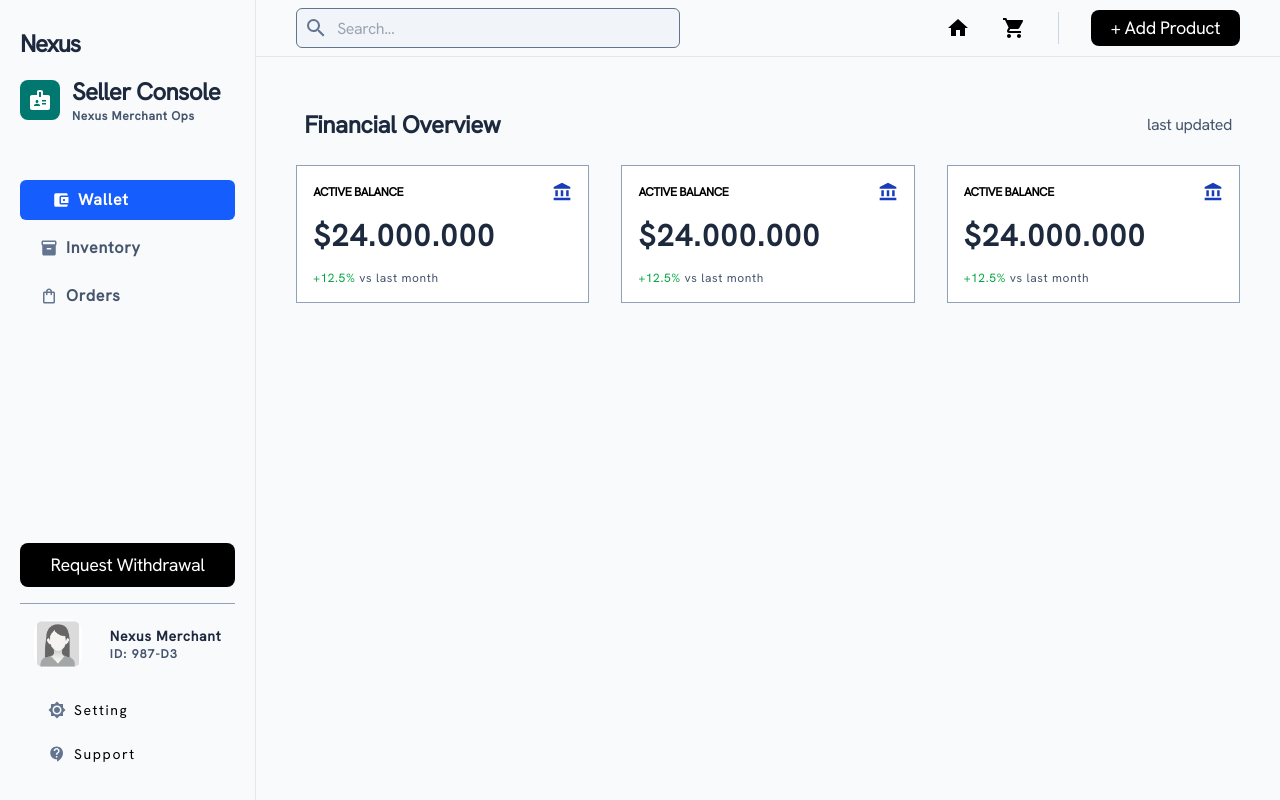
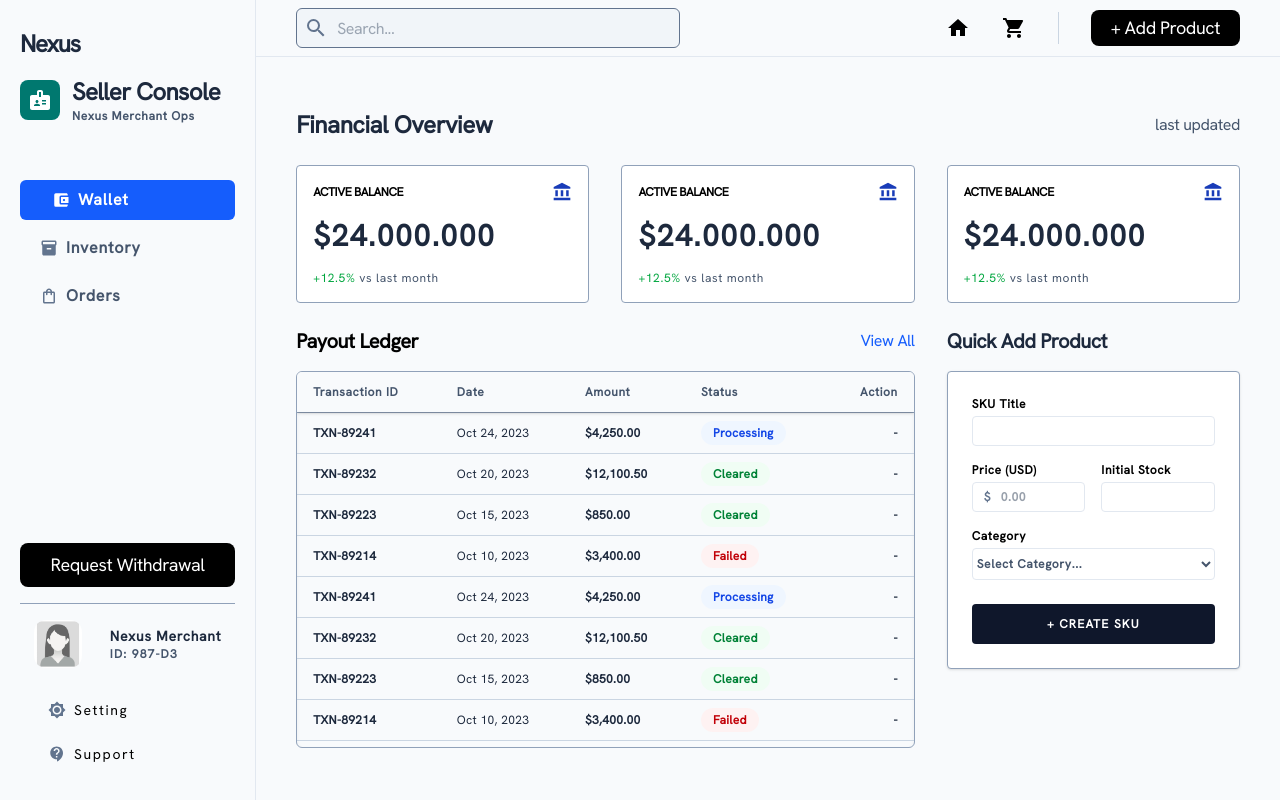
Before and after one commit to Sarath-Dharmaraj/Nexus_Commerce, a React (Vite) app in the folder Frontend/: page /merchant in a window 1280 px wide. Built offline with nearby package versions, Linux system fonts and the light colour scheme.

Commit message:
wallet page completed

```diff
--- a/Frontend/src/components/merchComp/Wallet.jsx
+++ b/Frontend/src/components/merchComp/Wallet.jsx
@@ -23,7 +23,7 @@ function Wallet() {
     },
     {
       id: "card_3",
-      title: "TOTAL REVENUE (YTD)",
+      title: "TOTAL REVENUE (Yth)",
       value: "$1.2M",
       subtitle: "Progress to goal",
       progressValue: 75,
@@ -56,21 +56,83 @@ function Wallet() {
       amount: "$3,400.00",
       status: "Failed",
     },
+    {
+      transactionId: "TXN-89241",
+      date: "Oct 24, 2023",
+      amount: "$4,250.00",
+      status: "Processing",
+    },
+    {
+      transactionId: "TXN-89232",
+      date: "Oct 20, 2023",
+      amount: "$12,100.50",
+      status: "Cleared",
+    },
+    {
+      transactionId: "TXN-89223",
+      date: "Oct 15, 2023",
+      amount: "$850.00",
+      status: "Cleared",
+    },
+    {
+      transactionId: "TXN-89214",
+      date: "Oct 10, 2023",
+      amount: "$3,400.00",
+      status: "Failed",
+    },
+    {
+      transactionId: "TXN-89241",
+      date: "Oct 24, 2023",
+      amount: "$4,250.00",
+      status: "Processing",
+    },
+    {
+      transactionId: "TXN-89232",
+      date: "Oct 20, 2023",
+      amount: "$12,100.50",
+      status: "Cleared",
+    },
+    {
+      transactionId: "TXN-89223",
+      date: "Oct 15, 2023",
+      amount: "$850.00",
+      status: "Cleared",
+    },
+    {
+      transactionId: "TXN-89214",
+      date: "Oct 10, 2023",
+      amount: "$3,400.00",
+      status: "Failed",
+    },
   ];
+
+  const ledgerColorSwitcher = (status) => {
+    switch (status) {
+      case "Processing":
+        return "text-blue-700 bg-blue-50 border-blue-200";
+      case "Cleared":
+        return "text-green-700 bg-green-50 border-green-200";
+      case "Failed":
+        return "text-red-700 bg-red-50 border-red-200";
+      default:
+    }
+  };
 
   if (!state.wallet) return null;
 
   return (
-    <div className="w-full h-screen bg-slate-50 px-5 py-8">
-      <div className="flex flex-col items-center justify-around gap-6 w-full px-5 py-5 ">
-        <div className="flex items-center justify-between px-2 w-full font-hanken tracking-tight text-slate-600 ">
+    <div className="w-full h-screen bg-slate-50 px-5 py-8 flex flex-col overflow-hidden">
+      <div className="flex flex-col items-center gap-6 w-full px-5 py-5 h-full min-h-0">
+        <div className="flex items-center justify-between w-full font-hanken tracking-tight text-slate-600 shrink-0">
           <p className="text-2xl font-bold text-slate-800 capitalize">
             financial overview
           </p>
           <p>last updated</p>
         </div>
-        <div className="flex items-center justify-between w-full gap-8">
-          <div className="flex flex-col items-start justify-around gap-4 px-4 py-4 bg-white border border-slate-400 hover:border-black  w-full">
+
+        {/* 3 cards */}
+        <div className="grid grid-cols-3 w-full gap-8 shrink-0">
+          <div className="flex flex-col items-start justify-around gap-4 px-4 py-4 bg-white border rounded-sm border-slate-400 hover:border-black w-full">
             <div className="flex items-center justify-between w-full">
               <p className="text-xs font-bold uppercase">Active Balance</p>
               <span className="text-blue-800 text-xl ">
@@ -82,12 +144,11 @@ function Wallet() {
             </p>
             <div>
               <p className="text-xs tracking-wider text-slate-600">
-                <span className="text-green-600">+12.5%</span> vs last
-                month{" "}
+                <span className="text-green-600">+12.5%</span> vs last month
               </p>
             </div>
           </div>
-          <div className="flex flex-col items-start justify-around gap-4 px-4 py-4 bg-white border border-slate-400 hover:border-black  w-full">
+          <div className="flex flex-col items-start justify-around gap-4 px-4 py-4 bg-white border rounded-sm border-slate-400 hover:border-black w-full">
             <div className="flex items-center justify-between w-full">
               <p className="text-xs font-bold uppercase">Active Balance</p>
               <span className="text-blue-800 text-xl ">
@@ -99,12 +160,11 @@ function Wallet() {
             </p>
             <div>
               <p className="text-xs tracking-wider text-slate-600">
-                <span className="text-green-600">+12.5%</span> vs last
-                month{" "}
+                <span className="text-green-600">+12.5%</span> vs last month
               </p>
             </div>
           </div>
-          <div className="flex flex-col items-start justify-around gap-4 px-4 py-4 bg-white border border-slate-400 hover:border-black  w-full">
+          <div className="flex flex-col items-start justify-around gap-4 px-4 py-4 bg-white border rounded-sm border-slate-400 hover:border-black w-full">
             <div className="flex items-center justify-between w-full">
               <p className="text-xs font-bold uppercase">Active Balance</p>
               <span className="text-blue-800 text-xl ">
@@ -116,9 +176,125 @@ function Wallet() {
             </p>
             <div>
               <p className="text-xs tracking-wider text-slate-600">
-                <span className="text-green-600">+12.5%</span> vs last
-                month{" "}
+                <span className="text-green-600">+12.5%</span> vs last month
               </p>
+            </div>
+          </div>
+        </div>
+
+        {/* 2nd row (Ledger + Quick Add) */}
+        <div className="grid grid-cols-3 w-full gap-8 flex-1 min-h-0">
+          <div className="col-span-2 w-full flex flex-col gap-4 h-full min-h-0">
+            <div className="w-full flex items-center justify-between capitalize shrink-0">
+              <p className="text-xl font-bold">payout ledger</p>
+              <p className="text-blue-600 hover:underline cursor-pointer">
+                view all
+              </p>
+            </div>
+
+            <div className="w-full border rounded-md border-slate-400 hover:border-black flex-1 overflow-y-auto overflow-x-hidden scrollbar-thin scrollbar-thumb-blue-50 bg-slate-50 relative shadow-inner">
+              <table className="w-full text-left border-collapse">
+                <thead className="sticky top-0 bg-slate-50 z-10 border-b border-slate-400 text-xs tracking-wider text-slate-600 shadow-sm">
+                  <tr>
+                    <th className="px-4 py-3">Transaction ID</th>
+                    <th className="px-4 py-3">Date</th>
+                    <th className="px-4 py-3">Amount</th>
+                    <th className="px-4 py-3">Status</th>
+                    <th className="px-4 py-3 text-right">Action</th>
+                  </tr>
+                </thead>
+                <tbody>
+                  {payoutLedgerData.map((item, index) => (
+                    <tr
+                      key={index}
+                      className="border-b border-slate-300 last:border-b-0 text-xs tracking-wide text-slate-800 hover:bg-slate-100/50 transition-colors"
+                    >
+                      <td className="px-4 py-3 font-bold">
+                        {item.transactionId}
+                      </td>
+                      <td className="px-4 py-3 font-extralight">{item.date}</td>
+                      <td className="px-4 py-3 font-extrabold">
+                        {item.amount}
+                      </td>
+                      <td className="px-4 py-3">
+                        <span
+                          className={`px-3 py-1 font-semibold rounded-full ${ledgerColorSwitcher(item.status)}`}
+                        >
+                          {item.status}
+                        </span>
+                      </td>
+                      <td className="px-4 py-3 text-right cursor-pointer hover:text-slate-500 font-bold">
+                        -
+                      </td>
+                    </tr>
+                  ))}
+                </tbody>
+              </table>
+            </div>
+          </div>
+
+          {/* quick add money */}
+          <div className="col-span-1 flex flex-col items-start justify-start gap-4 w-full shrink-0">
+            <p className="text-xl tracking-tight font-bold text-slate-800 capitalize">
+              quick add product
+            </p>
+            <div className="w-full flex flex-col justify-around gap-4 px-6 py-6 text-xs tracking-wider font-semibold capitalize border rounded-sm border-slate-400 hover:border-black bg-white shadow-sm">
+              <div className="flex flex-col items-start justify-around gap-1">
+                <label htmlFor="sku_title">SKU title</label>
+                <input
+                  type="text"
+                  name="sku_title"
+                  className="w-full text-slate-500 px-2 border border-slate-200 py-1.5 focus:outline-none focus:border-slate-400 rounded-sm"
+                />
+              </div>
+
+              <div className="w-full flex justify-between gap-4">
+                <div className="flex flex-col items-start justify-start gap-1 w-full relative">
+                  <label htmlFor="price">Price (USD)</label>
+                  <div className="relative w-full">
+                    <span className="absolute left-3 top-1/2 -translate-y-1/2 text-slate-500 font-bold">
+                      $
+                    </span>
+                    <input
+                      type="number"
+                      name="price"
+                      id="price"
+                      className="w-full pl-7 pr-2 py-1.5 text-slate-700 border rounded-sm border-slate-200 focus:outline-none focus:border-slate-400"
+                      placeholder="0.00"
+                    />
+                  </div>
+                </div>
+
+                <div className="flex flex-col items-start justify-start gap-1 w-full">
+                  <label htmlFor="stock">Initial Stock</label>
+                  <input
+                    type="number"
+                    name="stock"
+                    className="w-full pl-2 py-1.5 text-slate-700 border rounded-sm border-slate-200 focus:outline-none focus:border-slate-400"
+                  />
+                </div>
+              </div>
+
+              <div className="flex flex-col items-start justify-around gap-1 w-full">
+                <label htmlFor="category">Category</label>
+                <select
+                  name="category"
+                  className="w-full text-slate-600 tracking-wider py-1.5 border rounded-sm border-slate-200 focus:outline-none focus:border-slate-400 bg-white"
+                >
+                  <option value="default" className="text-slate-400">
+                    Select Category...
+                  </option>
+                  <option value="electronic">Electronic</option>
+                  <option value="apparel">Apparel</option>
+                  <option value="home_goods">Home Goods</option>
+                  <option value="sports_outdoors">Sports & Outdoors</option>
+                  <option value="health_beauty">Health & Beauty</option>
+                </select>
+              </div>
+
+              <button className="w-full bg-slate-900 text-white font-bold tracking-widest uppercase py-3 rounded-sm hover:bg-black transition-colors mt-2">
+                + Create SKU
+              </button>
             </div>
           </div>
         </div>
```
